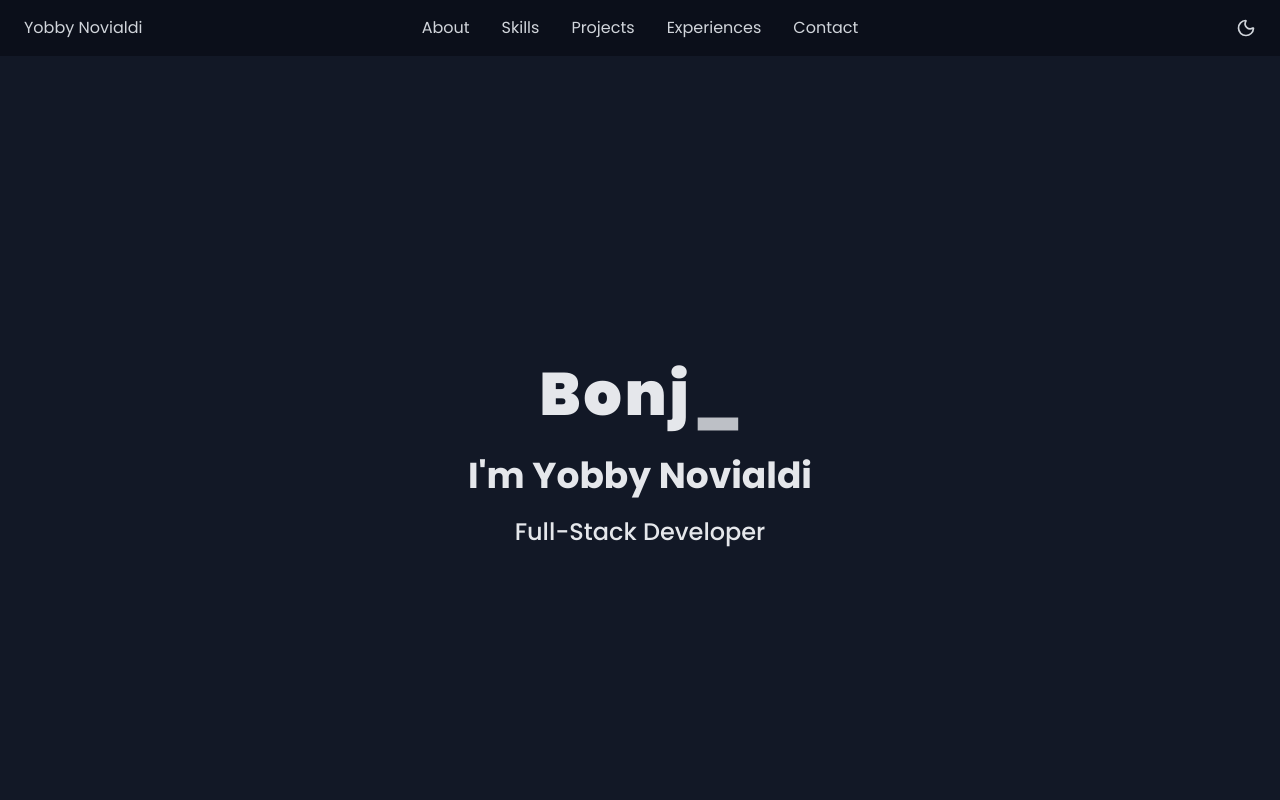
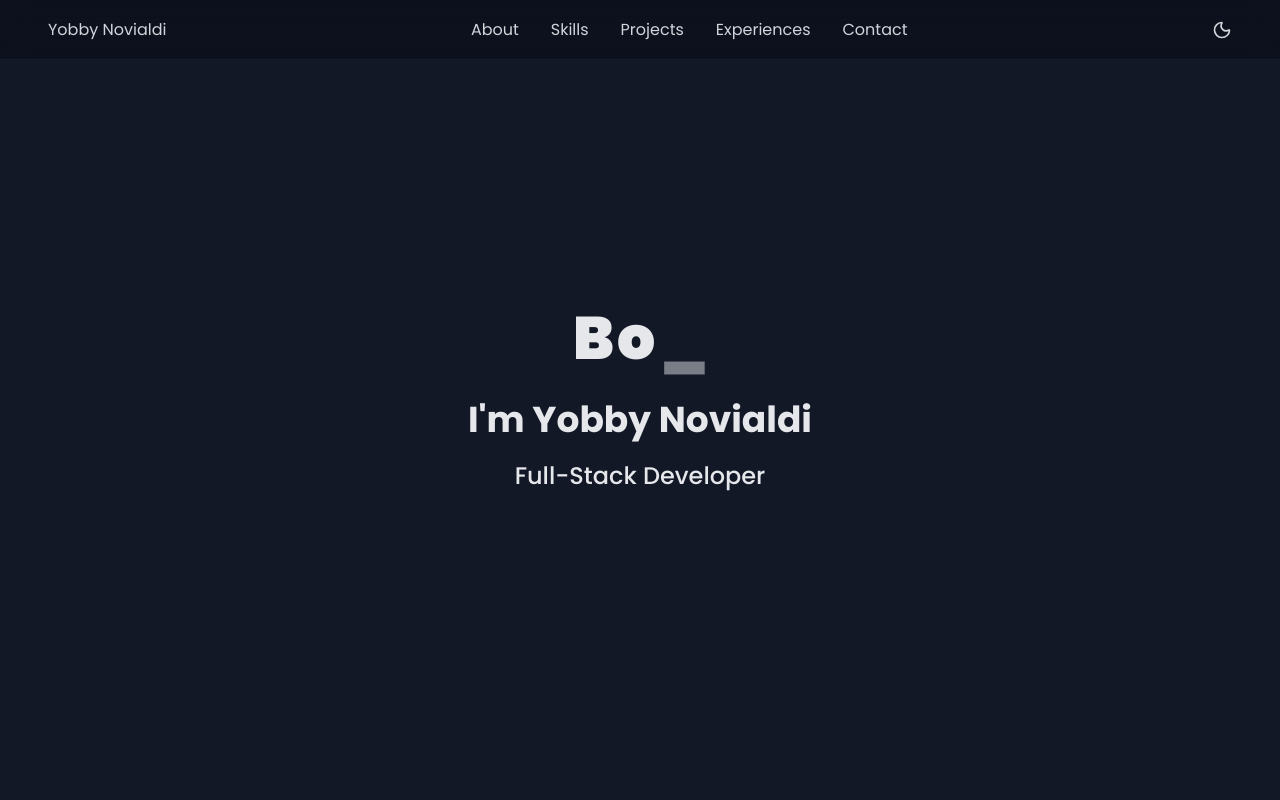
Before and after one commit to yobby15/web-portfolio, a React (Vite) app in the folder front-end/: page / in a window 1280 px wide. Shown: the top 800 px of the page. Built offline with nearby package versions, Linux system fonts and the light colour scheme.

Commit message:
Update: NavBar enchancements

```diff
--- a/front-end/package.json
+++ b/front-end/package.json
@@ -15,6 +15,7 @@
     "lucide-react": "^0.562.0",
     "react": "^19.2.0",
     "react-dom": "^19.2.0",
+    "react-scroll": "^1.9.3",
     "react-simple-typewriter": "^5.0.1",
     "tailwindcss": "^4.1.18"
   },
--- a/front-end/src/App.jsx
+++ b/front-end/src/App.jsx
@@ -3,6 +3,7 @@ import NavBar from './components/NavBar/NavBar';
 import ThemeContext from './contexts/ThemeContext';
 import Hero from './components/Hero/Hero';
 import About from './components/About/About';
+import Skills from './components/Skills/Skills';
 
 function App() {
   const [theme, setTheme] = useState(localStorage.getItem('theme') || 'dark');
@@ -27,11 +28,17 @@ function App() {
     <ThemeContext.Provider value={themeContextValue}>
       <div>
         <NavBar/>
-        <section>
+
+        <section id="Hero">
           <Hero/>
         </section>
-        <section>
+
+        <section id="About">
           <About/>
+        </section>
+
+        <section id="Skills">
+          <Skills/>
         </section>
       </div>
     </ThemeContext.Provider>
--- a/front-end/src/components/NavBar/NavBar.jsx
+++ b/front-end/src/components/NavBar/NavBar.jsx
@@ -1,43 +1,16 @@
-import { Sun, Moon } from 'lucide-react';
-import ThemeContext from '../../contexts/ThemeContext';
-import { useContext } from 'react';
+import NavLinks from './NavLinks';
+import ToggelTheme from "./ToggleTheme";
 
 function NavBar() {
-  const { theme, toggleTheme } = useContext(ThemeContext);
+  return (
+    <nav className="navbar-theme h-15 fixed top-0 left-0 w-full flex justify-between items-center px-12 py-4 z-50 border-b border-white/5">
+      <button>
+        Yobby Novialdi
+      </button>
 
-  return (
-    <nav className="w-full flex justify-between items-center px-6 py-4 navbar-theme">
-      <div className="flex-1">
-        <h1>
-          Yobby Novialdi
-        </h1>
-      </div>
-      <div className="flex flex-1 gap-8">
-        <button>
-          About
-        </button>
-        <button>
-          Skills
-        </button>
-        <button>
-          Projects
-        </button>
-        <button>
-          Experiences
-        </button>
-        <button>
-          Contact
-        </button>
-      </div>
-      <div className="flex flex-1 justify-end">
-        <button onClick={toggleTheme} className="">
-          {theme === 'dark' ? (
-            <Moon size={20} />
-          ) : (
-            <Sun size={20} />
-          )}
-        </button>
-      </div>
+      <NavLinks/>
+
+      <ToggelTheme/>
     </nav>
   )
 }
--- /dev/null
+++ b/front-end/src/components/NavBar/NavLinks.jsx
@@ -0,0 +1,27 @@
+import { useContext } from 'react';
+import ThemeContext from '../../contexts/ThemeContext';
+import { Link } from 'react-scroll';
+
+function NavLinks() {
+  const { theme } = useContext(ThemeContext);
+  const menus = ['About', 'Skills', 'Projects', 'Experiences', 'Contact'];
+
+  return (
+    <div className="flex gap-8">
+      {menus.map((menu) => (
+        <Link
+          key={menu}
+          className={` cursor-pointer transition-colors duration-300 ${theme === 'dark' ? 'hover:text-[#2563EB]' : 'hover:text-[#93C5FD]'}`}
+          smooth={true}
+          duration={500}
+          to={menu}
+          offset={-60}
+          >
+          {menu}
+        </Link>
+      ))}
+    </div>
+  )
+}
+
+export default NavLinks;
--- /dev/null
+++ b/front-end/src/components/NavBar/ToggleTheme.jsx
@@ -0,0 +1,19 @@
+import { Sun, Moon } from 'lucide-react';
+import ThemeContext from '../../contexts/ThemeContext';
+import { useContext } from 'react';
+
+function ToggelTheme() {
+  const { theme, toggleTheme } = useContext(ThemeContext);
+
+  return (
+    <button onClick={toggleTheme} className="cursor-pointer">
+      {theme === 'dark' ? (
+        <Moon size={20} />
+      ) : (
+        <Sun size={20} />
+      )}
+    </button>
+  )
+}
+
+export default ToggelTheme;
--- /dev/null
+++ b/front-end/src/components/Skills/Skills.jsx
@@ -0,0 +1,7 @@
+function Skills() {
+  return(
+    <div className="min-h-screen">Skills Component</div>
+  )
+}
+
+export default Skills;
--- a/front-end/src/styles/style.css
+++ b/front-end/src/styles/style.css
@@ -4,7 +4,7 @@
 }
 
 :root[data-theme='light'] {
-  --navbar-bg: #F8FAFC;
+  --navbar-bg: rgba(248, 250, 252, 0.7);
   --hero-bg: #EEF2F7;
   --navbar-text-color: #1F2937;
   --hero-text-color: #0F172A;
@@ -13,7 +13,7 @@
 }
 
 :root[data-theme='dark'] {
-  --navbar-bg: #0B0F1A;
+  --navbar-bg: rgba(11, 15, 26, 0.7);
   --hero-bg: #121826;
   --navbar-text-color: #D1D5DB;
   --hero-text-color: #E5E7EB;
@@ -24,6 +24,8 @@
 .navbar-theme {
   background-color: var(--navbar-bg);
   color: var(--navbar-text-color);
+  backdrop-filter: blur(12px);
+  -webkit-backdrop-filter: blur(12px);
 }
 
 .hero-theme {
```
Also changed, not shown: 1 other file (tests, documents, lock files or other folders).
